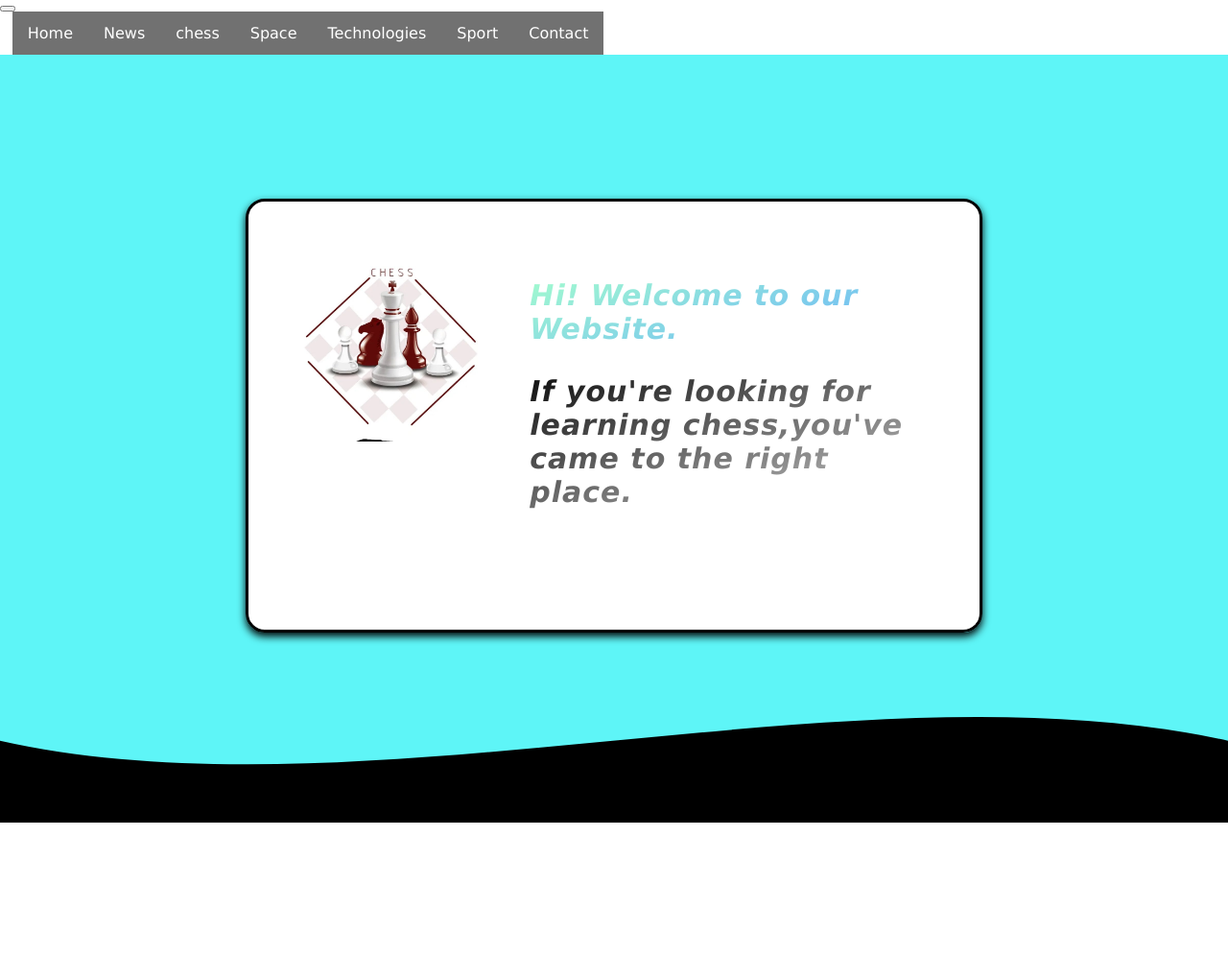
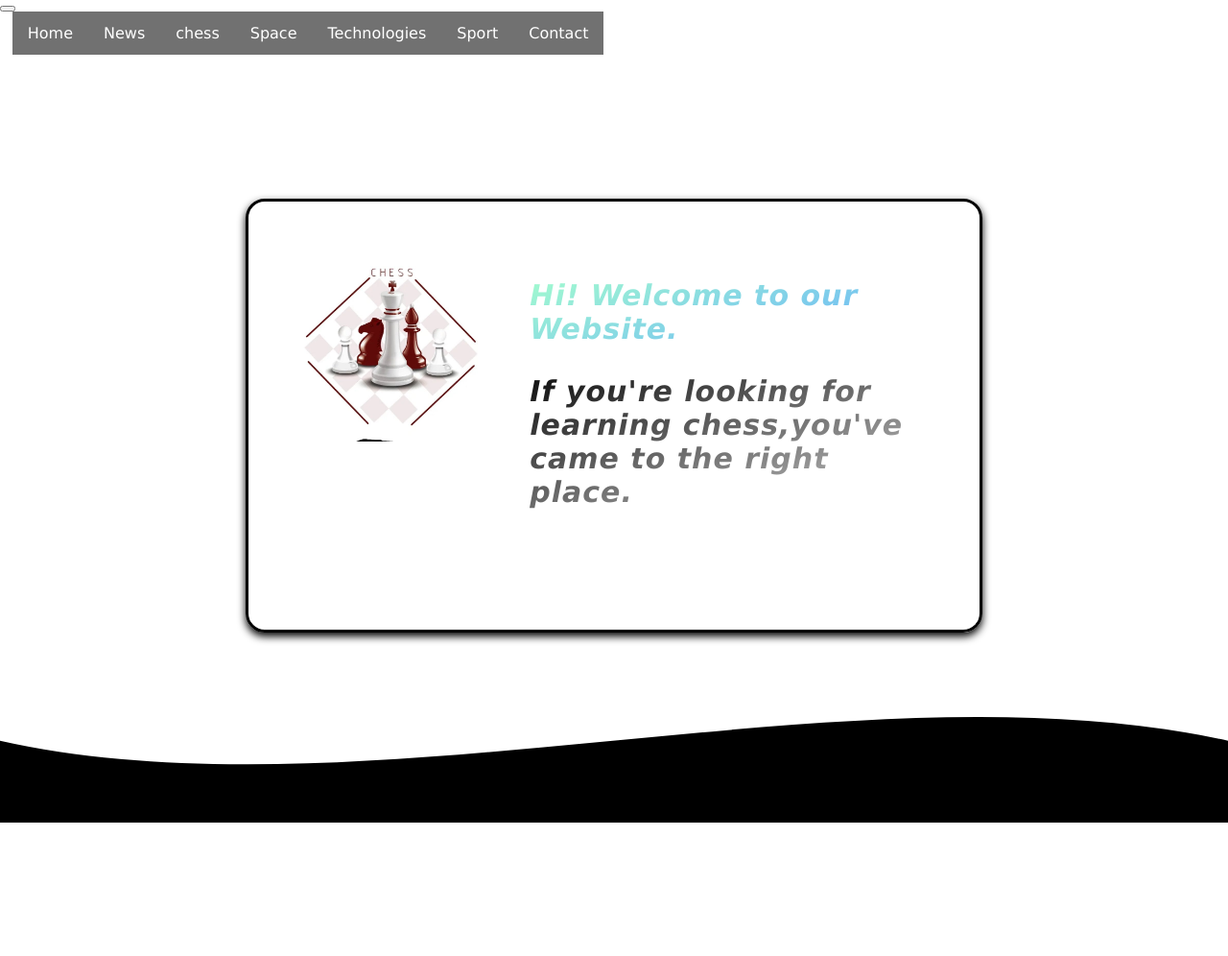
Before and after one commit to 10821324/site1, a PHP site: page /Home.html in a window 1280 px wide. Shown: the top 996 px of the page at 96% size. Run offline with PHP 8.4, Linux system fonts and the light colour scheme.

Commit message:
Update style1.css

```diff
--- a/style1.css
+++ b/style1.css
@@ -70,7 +70,7 @@
     padding: 10rem 0;
     position: relative;
     width: 100%;
-    background: #5ef5f7;
+    background: #ffffff;
 
 }
 
@@ -191,7 +191,7 @@
     width: 100%;
     height: 20vh;
     height: 16vh;
-    background: #5ef5f7;
+    background: #ffffff;
 }
 
 .about-timeline {
@@ -204,10 +204,10 @@
     margin-left: 4rem;
     margin-bottom: 2rem;
     max-width: 30rem;
-    color: #d3d3d3;
+    color: #ffffff;
     border-radius: 2rem;
     padding-bottom: 2rem;
-    background:#5ef5f7;
+    background:#ffffff;
     border: .2rem solid#181a1b;
 }
 
@@ -264,7 +264,7 @@
     padding: .5rem 1rem;
     border-radius: 2rem;
     font-size: 1.25rem;
-    background: #050505;
+    background: #ffffff;
     border: .1rem solid #181a1b;
     margin: .6rem .2rem;
     color: #37D6FF;
```
